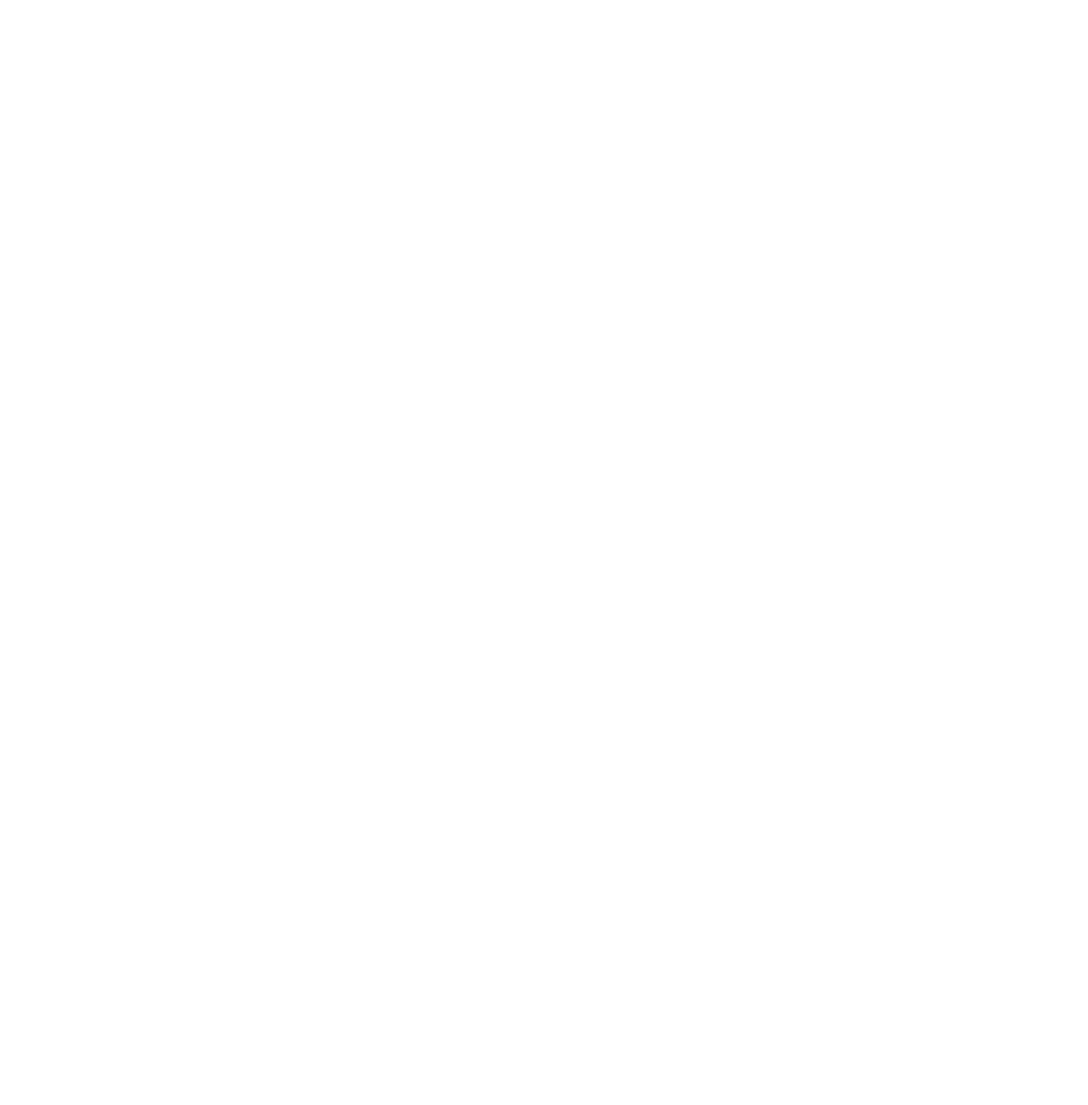
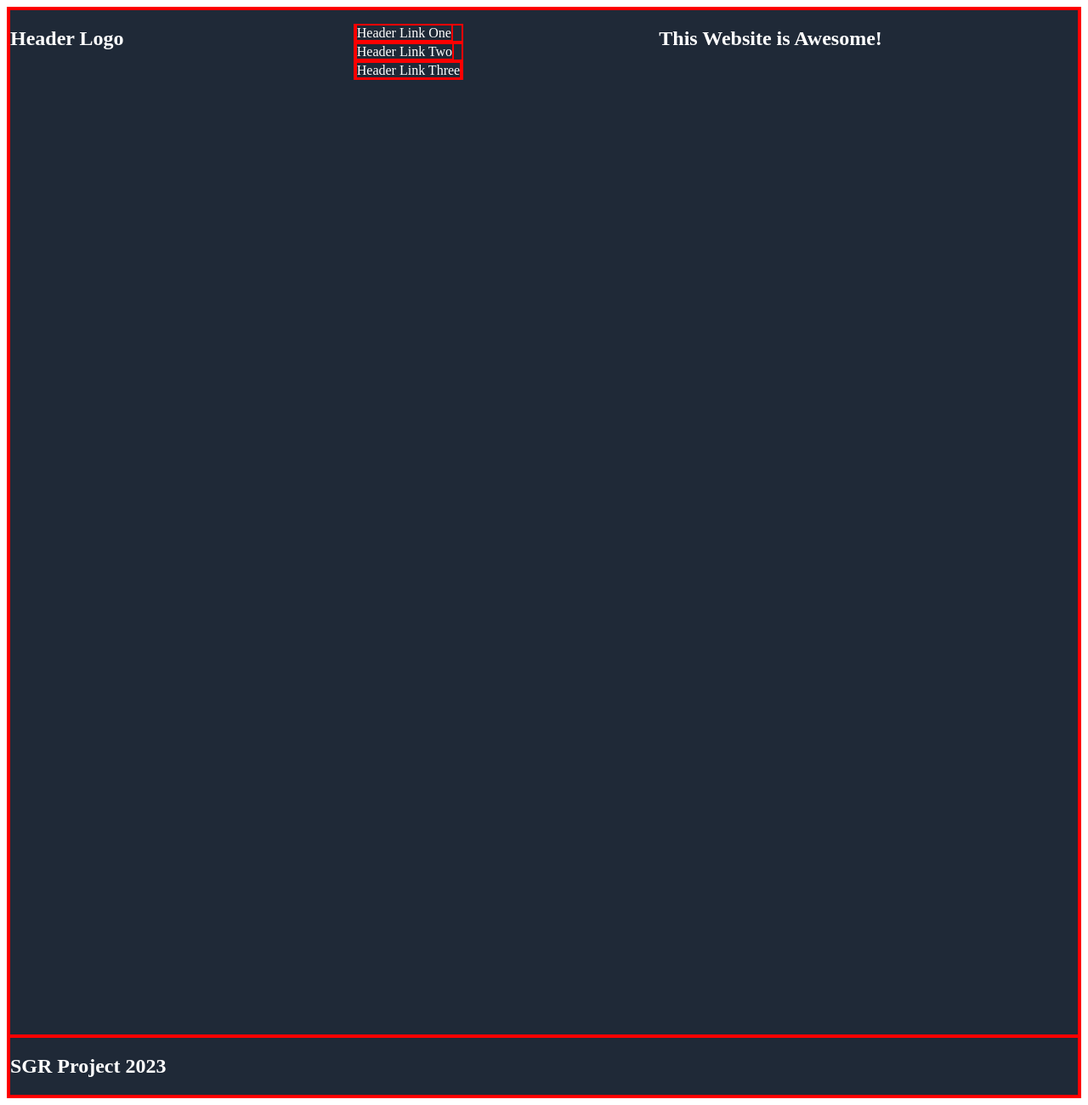
Before and after one commit to SGRedford/odin-landing-page, a plain HTML site: page index.html in a window 1280 px wide. Shown: the whole page at 85% size. Before the commit the page ends 800 px from the top, so only its background shows below. Drawn offline with Linux system fonts and the light colour scheme.

Commit message:
Added html layout and linked css

```diff
--- a/index.html
+++ b/index.html
@@ -3,9 +3,44 @@
 <head>
     <meta charset="UTF-8">
     <meta name="viewport" content="width=device-width, initial-scale=1.0">
-    <title>Document</title>
+    <link rel="stylesheet" href="./style.css"/>
+    <title>Odin Landing Page</title>
 </head>
 <body>
+    <div class="header">
+        <div class="header-bar">
+            <div class="logo"><h2>Header Logo</h2></div>
+        </div>
+        <div class="header-links">
+            <ul>
+                <li><a href="headerlinkone">Header Link One</a></li>
+                <li><a href="headerlinktwo">Header Link Two</a></li>
+                <li><a href="headerlinkthree">Header Link Three</a></li>
+            </ul>
+        </div>
+        <div class="hero">
+            <h2>This Website is Awesome!</h2>
+        </div>
+        <div class="hero-img"></div>
+
+
+
+    </div>
+    <div class="container-one">
+
+    </div>
+
+    <div class="container-two">
+
+    </div>
+
+    <div class="container-three">
+
+    </div>
+
+    <div class="footer">
+        <h2>SGR Project 2023</h2>
+    </div>
 
 </body>
 </html>
--- a/style.css
+++ b/style.css
@@ -0,0 +1,37 @@
+body {
+    display: flex;
+    flex-direction: column;
+    height: 100vw;
+    border: 2px red solid;
+}
+
+a {
+    text-decoration: none;
+    color: white;
+    border: 2px red solid;
+}
+
+li {
+    list-style: none;
+    border: 2px red solid;
+}
+
+.header {
+    display: flex;
+    flex-direction: row;
+    flex: auto;
+    justify-content: space-between;
+    background-color: #1F2937;
+    color: white;
+    border: 2px red solid;
+}
+
+.hero-img {
+    background-image: url();
+}
+
+.footer {
+    background-color: #1F2937;
+    color: white;
+    border: 2px red solid;
+}
```
